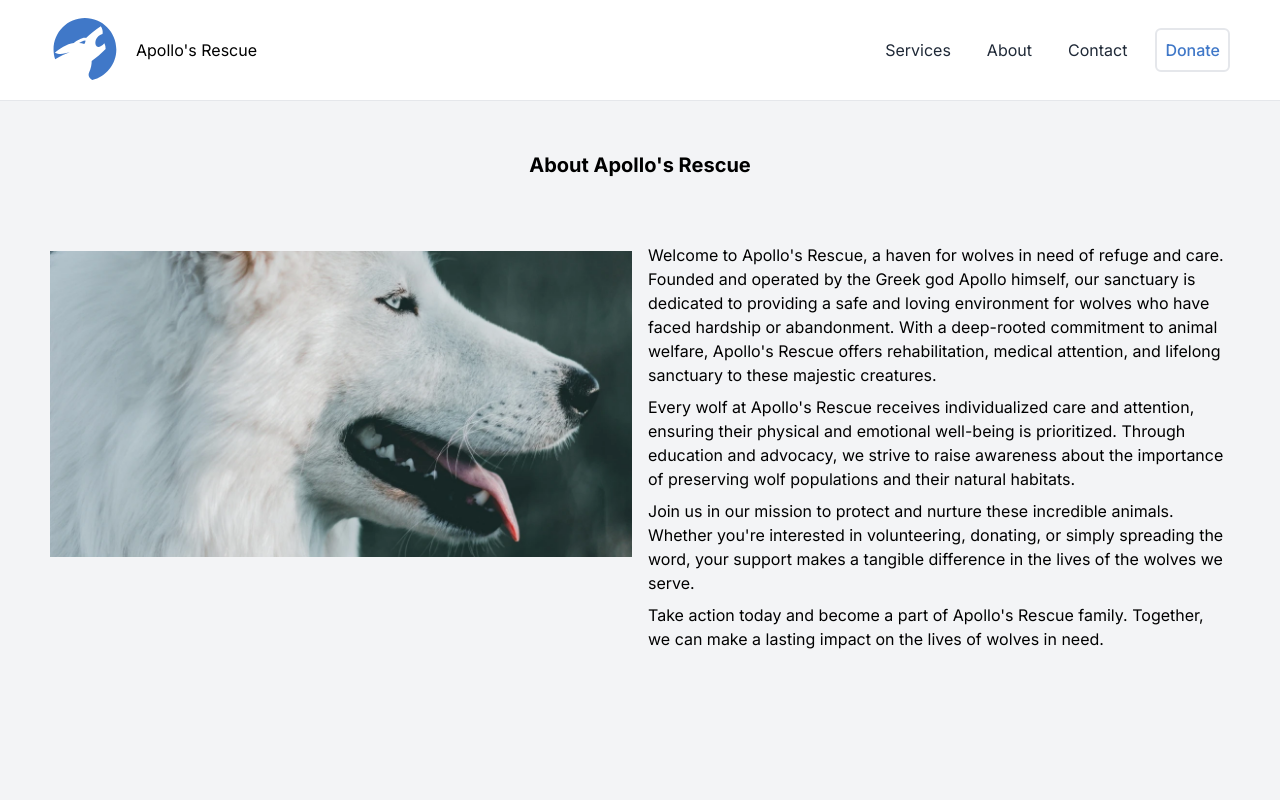
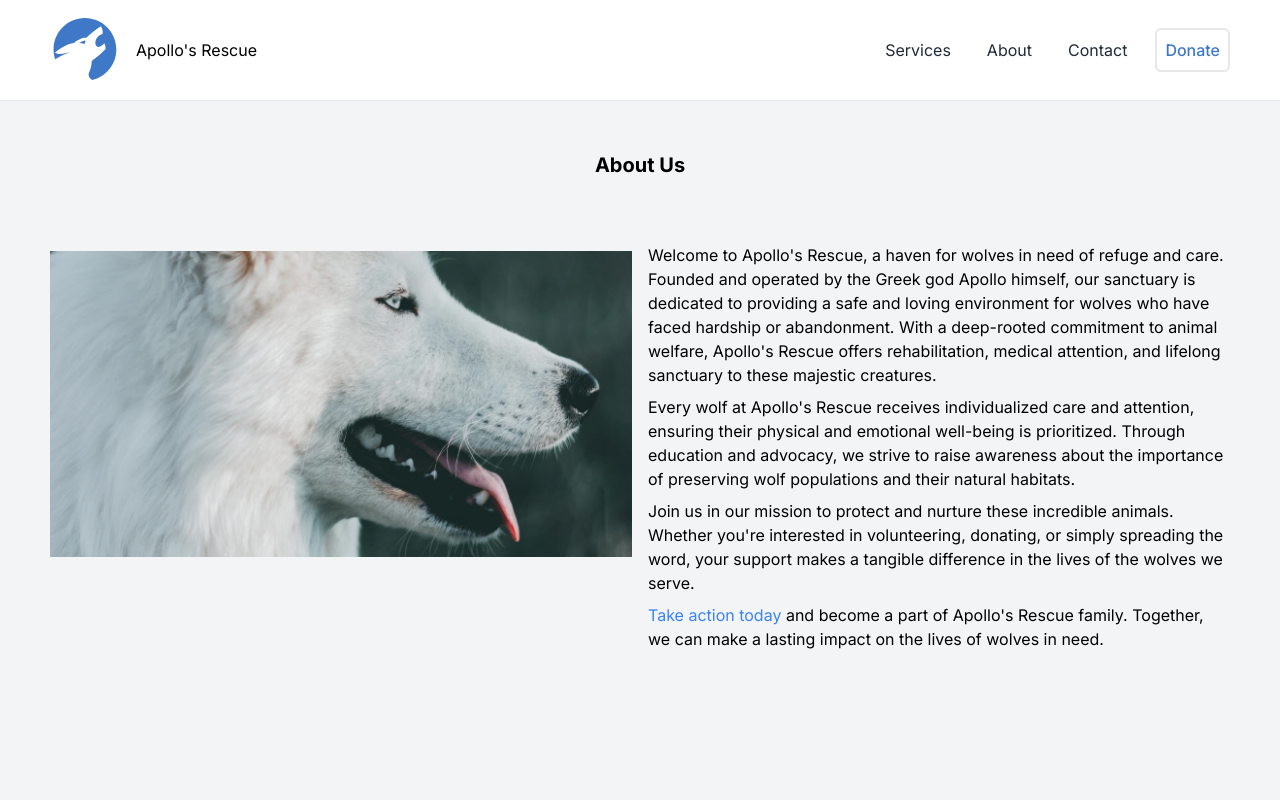
Before and after one commit to Endeyr/small-business-webpage, a Next.js app: page /about in a window 1280 px wide. Shown: the top 800 px of the page. Built offline with nearby package versions, Linux system fonts and the light colour scheme.

Commit message:
consistent wording

```diff
--- a/app/about/page.tsx
+++ b/app/about/page.tsx
@@ -1,12 +1,13 @@
 import AboutImg from '@/public/wolf-about.webp'
 import Image from 'next/image'
+import Link from 'next/link'
 import Container from '../components/container'
 
 const AboutPage = () => {
 	return (
 		<Container className="flex-col justify-start">
 			<h2 className="font-bold capitalize text-xl text-center w-full">
-				About Apollo&apos;s Rescue
+				About Us
 			</h2>
 			<div className="grid grid-cols-2 gap-4 justify-center items-start">
 				<div className="mt-2">
@@ -36,9 +37,11 @@ const AboutPage = () => {
 						difference in the lives of the wolves we serve.
 					</p>
 					<p>
-						Take action today and become a part of Apollo&apos;s Rescue family.
-						Together, we can make a lasting impact on the lives of wolves in
-						need.
+						<Link className="text-blue-500" href="#">
+							Take action today
+						</Link>{' '}
+						and become a part of Apollo&apos;s Rescue family. Together, we can
+						make a lasting impact on the lives of wolves in need.
 					</p>
 				</div>
 			</div>
--- a/app/contact/page.tsx
+++ b/app/contact/page.tsx
@@ -8,7 +8,7 @@ const ContactPage = () => {
 	return (
 		<Container className="flex-col md:space-y-5">
 			<h2 className="font-bold capitalize text-xl text-center w-full">
-				Contact Apollo&apos;s Rescue
+				Contact Us
 			</h2>
 			<div className="flex flex-col justify-evenly gap-4">
 				<div className="flex flex-col gap-2 justify-center items-center">
```
